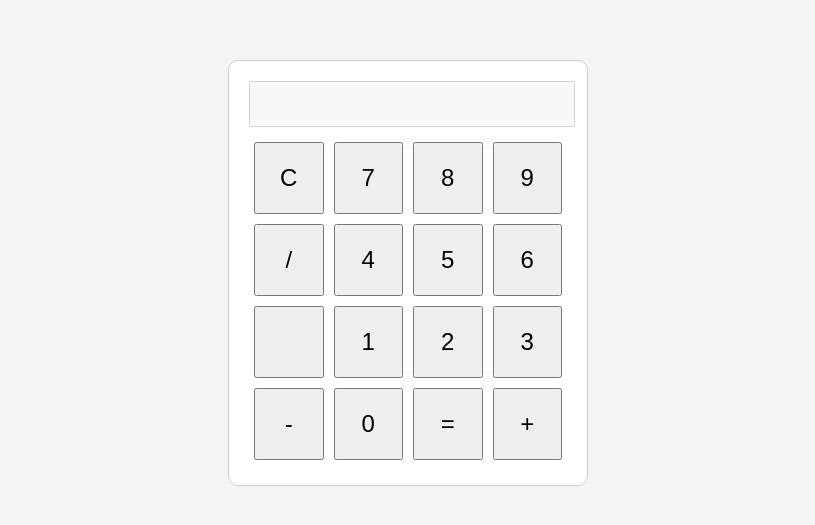
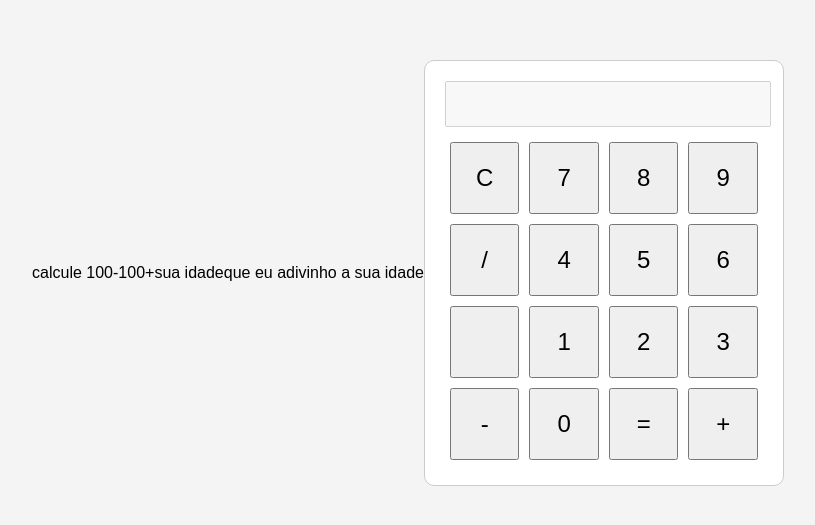
Before and after one commit to orgglej/GG-, a plain HTML site: page index.html in a window 1280 px wide. Shown: the part 135-660 px from the top of the page, without its empty margins (232-1047 px from the left). Drawn offline with Linux system fonts and the light colour scheme.

Commit message:
Update index.html

```diff
--- a/index.html
+++ b/index.html
@@ -4,6 +4,7 @@
     <meta charset="UTF-8">
     <meta name="viewport" content="width=device-width, initial-scale=1.0">
     <title>Calculadora Básica</title>
+    <text>calcule 100-100+sua idadeque eu adivinho a sua idade</text>
     <link rel="stylesheet" href="styles.css">
 </head>
 <body>
```
